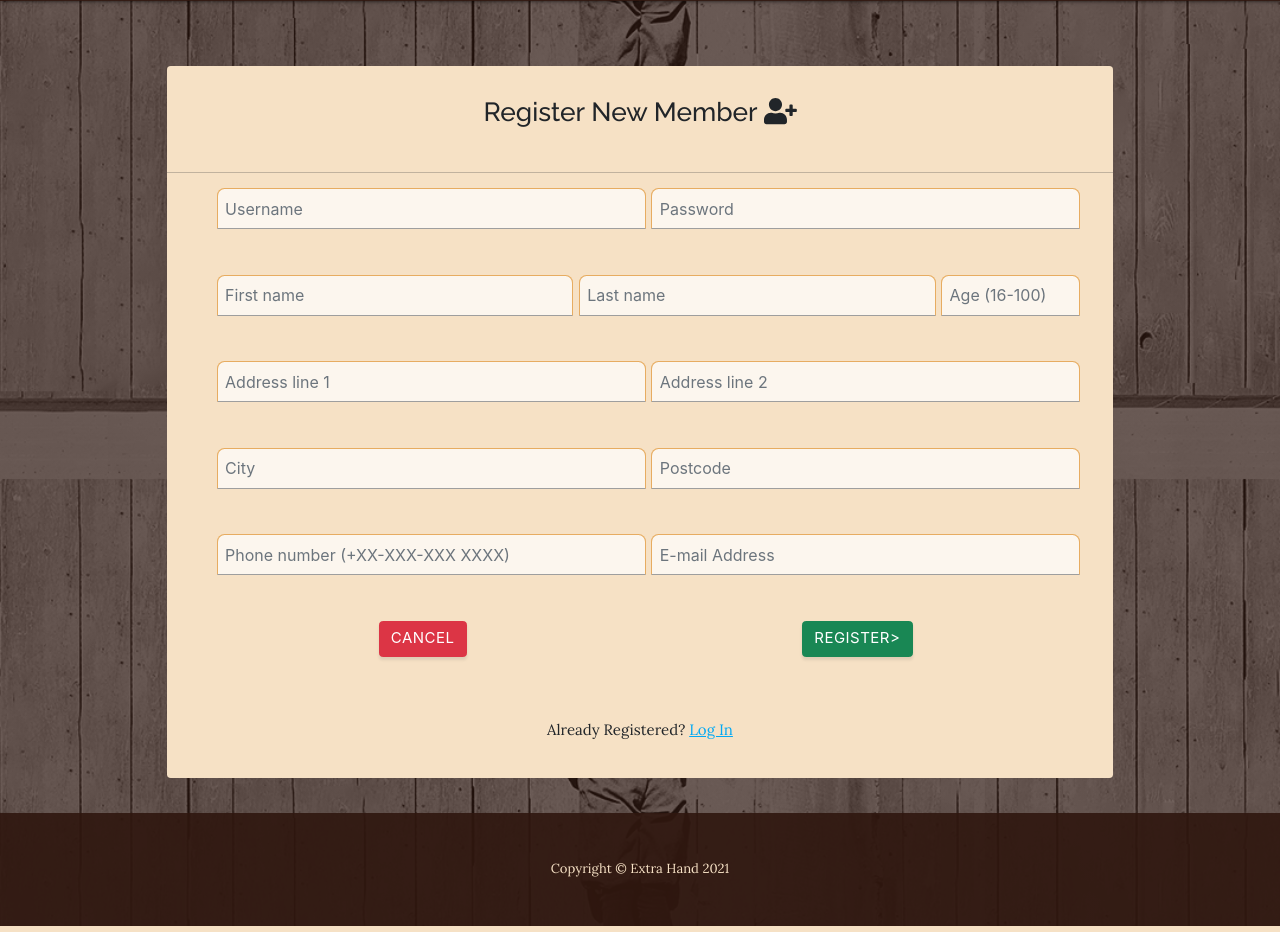
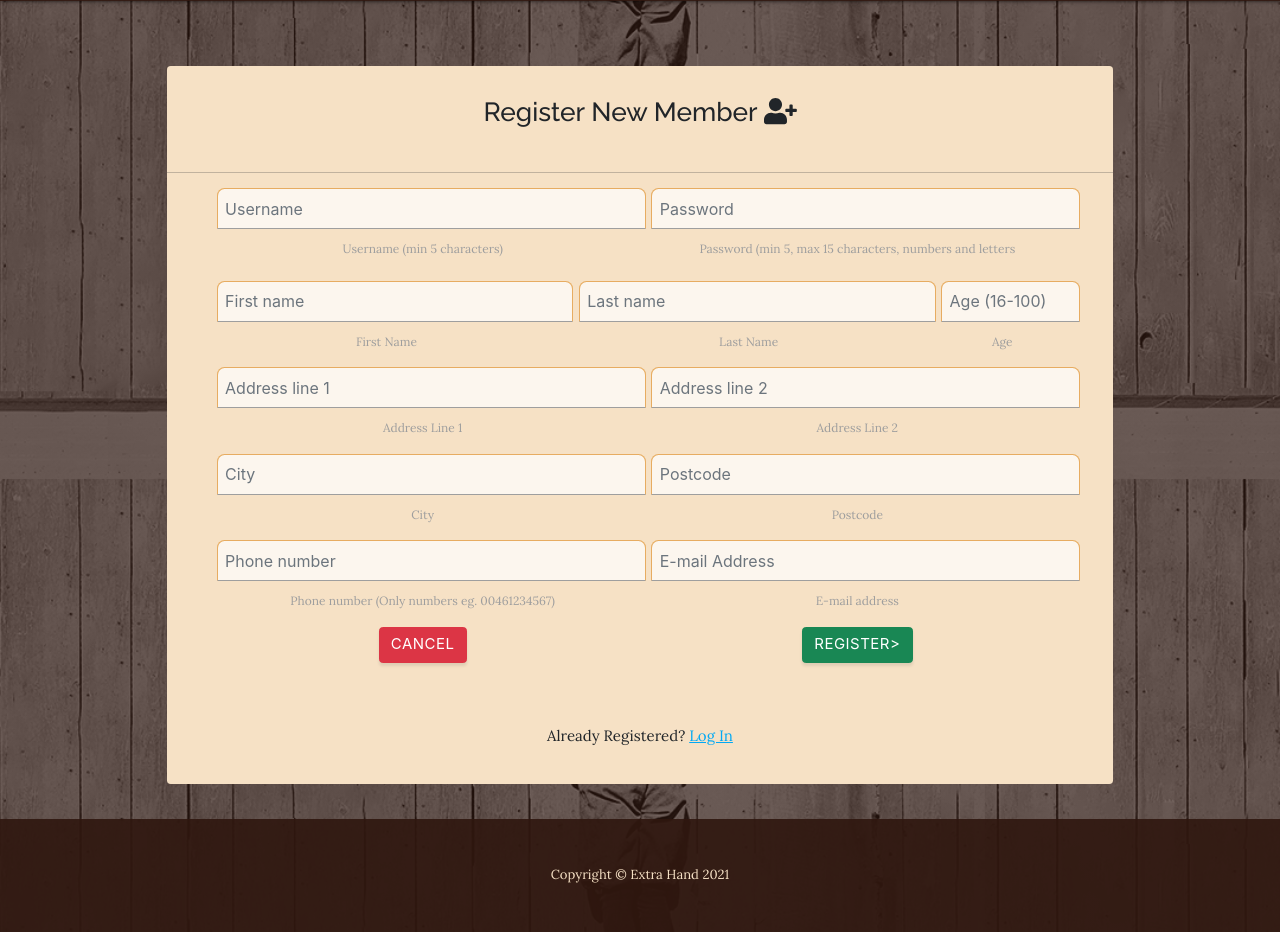
Before and after one commit to szomoru/extrahand-mp3, a Flask app: page /register in a window 1280 px wide. Shown: the part 321-1253 px from the top of the page. Run offline with Flask 2, Linux system fonts and the light colour scheme; some libraries are stand-ins or nearby versions.

Commit message:
profile visualisation modified, update button added. Functionality does not work yet. Rest of the htmls, code formatting and testing

```diff
--- a/app.py
+++ b/app.py
@@ -15,12 +15,24 @@ app.config["MONGO_DBNAME"] = os.environ.get("MONGO_DBNAME")
 app.config["MONGO_URI"] = os.environ.get("MONGO_URI")
 app.secret_key = os.environ.get("SECRET_KEY")
 
+
 mongo = PyMongo(app)
 
 
 @app.route("/")
 @app.route("/get_tasks")
 def get_tasks():
+    tasks = list(mongo.db.tasks.find())
+    return render_template("index.html", tasks=tasks)
+
+
+@app.route("/home")
+def home():
+    return render_template("index.html")
+
+
+@app.route("/alltask")
+def alltask():
     tasks = list(mongo.db.tasks.find())
     return render_template("profile_alltask.html", tasks=tasks)
 
@@ -34,7 +46,7 @@ def mytasks():
 @app.route("/get_users")
 def get_users():
     users = list(mongo.db.users.find())
-    return render_template("profile_alltask.html", users=users)
+    return render_template("profile.html", users=users)
 
 
 @app.route("/search", methods=["GET", "POST"])
@@ -42,11 +54,6 @@ def search():
     query = request.form.get("query")
     tasks = list(mongo.db.tasks.find({"$text": {"$search": query}}))
     return render_template("profile.html", tasks=tasks)
-
-
-@app.route("/home")
-def home():
-    return render_template("index.html")
 
 
 @app.route("/contact")
@@ -119,8 +126,35 @@ def login():
 @app.route("/profile/<username>", methods=["GET", "POST"])
 def profile(username):
     # grab the session user's username from db
-    username = mongo.db.users.find_one(
-        {"username": session["user"]})["username"]
+    user = mongo.db.users.find_one(
+        {"username": session["user"].lower()})
+
+    if request.method == "POST":
+        mongo.db.users.update_one(
+            {"username": user["username"]},
+            {"$set": {"username": request.form.get("username").lower(),
+                      "fname": request.form.get("fname"),
+                      "lname": request.form.get("lname"),
+                      "age": int(request.form.get("age")),
+                      "address_l1": request.form.get("address_l1"),
+                      "address_l2": request.form.get("address_l2"),
+                      "city": request.form.get("city"),
+                      "postcode": int(request.form.get("postcode")),
+                      "cell": int(request.form.get("cell")),
+                      "email": request.form.get("email")}})
+
+        flash("Your Profile Has Been Updated", "success")
+        session["user"] = request.form.get("username").lower()
+        username = user["username"]
+
+        return redirect(url_for("profile", username=username, user=user))
+
+    return render_template(
+        "profile.html",
+        username=user["username"], user=user)
+
+
+"""
     fname = mongo.db.users.find_one(
         {"username": session["user"]})["fname"]
     lname = mongo.db.users.find_one(
@@ -148,6 +182,37 @@ def profile(username):
                                postcode=postcode, cell=cell, email=email)
 
     return redirect(url_for("login"))
+"""
+
+
+@app.route("/edit_profile/<username>", methods=["GET", "POST"])
+def edit_profile(username):
+
+    user_id = mongo.db.users.find_one(
+        {"username": session["user"]})["_id"]
+
+    if request.method == "POST":
+
+        submit = {
+            "username": request.form.get("username").lower(),
+            "password": generate_password_hash(request.form.get("password")),
+            "fname": request.form.get("fname").lower(),
+            "lname": request.form.get("lname").lower(),
+            "age": request.form.get("age").lower(),
+            "address_l1": request.form.get("address_l1").lower(),
+            "address_l2": request.form.get("address_l2").lower(),
+            "city": request.form.get("city").lower(),
+            "postcode": request.form.get("postcode").lower(),
+            "cell": request.form.get("cell").lower(),
+            "email": request.form.get("email").lower()
+        }
+
+        mongo.db.users.update({"_id": ObjectId(user_id)}, submit)
+        flash("Profile Successfully Updated")
+        return redirect(url_for("get_users"))
+
+    user = mongo.db.users.find_one({"_id": ObjectId(user_id)})
+    return render_template("profile_edit_profile.html", user=user)
 
 
 @app.route("/logout")
@@ -190,7 +255,7 @@ def new_task():
 def delete_task(task_id):
     mongo.db.tasks.remove({"_id": ObjectId(task_id)})
     flash("Task Successfully Deleted")
-    return redirect(url_for("get_tasks"))
+    return redirect(url_for("alltask"))
 
 
 @app.route("/edit_task/<task_id>", methods=["GET", "POST"])
--- a/static/js/scripts.js
+++ b/static/js/scripts.js
@@ -6,7 +6,7 @@
 // Highlights current date on contact page
 window.addEventListener('DOMContentLoaded', event => {
   const listHoursArray = document.body.querySelectorAll('.list-hours li');
-  listHoursArray[new Date().getDay()].classList.add(('today'));
+  /*listHoursArray[new Date().getDay()].classList.add(('today'));*/
 
 
 })
--- a/templates/base.html
+++ b/templates/base.html
@@ -18,6 +18,7 @@
     <!-- Core theme CSS (includes Bootstrap)-->
     <link rel="stylesheet" href="{{ url_for('static', filename='css/styles.css') }}">
     <title>Extra Hand Milestone Project</title>
+
 </head>
 
 <body>
@@ -45,7 +46,7 @@
                     {% if session.user %}
 
                         <li class="nav-item px-lg-4"><a class="nav-link text-uppercase"
-                                href="{{ url_for('get_tasks') }}">All Tasks</a></li>
+                                href="{{ url_for('alltask') }}">All Tasks</a></li>
                         <li class="nav-item px-lg-4"><a class="nav-link text-uppercase" href="{{ url_for('new_task') }}">Add
                                 New Task</a></li>
                         <li class="nav-item px-lg-4"><a class="nav-link text-uppercase" href="{{ url_for('mytasks', username = session['user']) }}">Tasks
@@ -56,7 +57,7 @@
                                 href="{{ url_for('logout') }}">Logout</a></li>
                     {% else %}
                         <li class="nav-item px-lg-4"><a class="nav-link text-uppercase"
-                                href="{{ url_for('home') }}">Home</a></li>
+                                href="{{ url_for('get_tasks') }}">Home</a></li>
                         <li class="nav-item px-lg-4"><a class="nav-link text-uppercase"
                                 href="{{ url_for('login') }}">Login/Register</a></li>
                         <li class="nav-item px-lg-4"><a class="nav-link text-uppercase"
--- a/templates/login.html
+++ b/templates/login.html
@@ -16,6 +16,7 @@
                         <input id="username" name="username" type="text" minlength="5" maxlength="15"
                             pattern="^[a-zA-Z0-9]{5,15}$" class="validate" placeholder="Username" aria-label="username"
                             required aria-hidden>
+                        <label for="username">Username</label>
                     </div>
                 </div>
 
@@ -26,6 +27,7 @@
                         <input id="password" name="password" type="password" minlength="5" maxlength="15"
                             pattern="^[a-zA-Z0-9]{5,15}$" class="validate" placeholder="Password" aria-label="password"
                             required>
+                        <label for="password">Password</label>
                     </div>
                 </div>
 
--- a/templates/profile_apply_task.html
+++ b/templates/profile_apply_task.html
@@ -11,7 +11,7 @@
                 <!-- Task Name -->
                 <div class="row mb-3">
                     <div class="col">
-                        <input id="task_name" placeholder="Task name" name="task_name" type="password"
+                        <input id="task_name" placeholder="Task name" name="task_name" type="text"
                             value="{{ task.task_name }}" minlength="5" maxlength="40" class="form-control" readonly>
                         <label class="form-label" for="task_name">Give a name to your task</label>
                     </div>
@@ -119,7 +119,7 @@
                 <!-- Confirm and Cancel form button -->
                 <div class="row mb-5 mx-auto">
                     <div class="col-md-6 mx-auto">
-                        <a href="{{ url_for('get_tasks') }}" class="btn btn-danger text-shadow">
+                        <a href="{{ url_for('alltask') }}" class="btn btn-danger text-shadow">
                             Cancel
                         </a>
                     </div>
--- a/templates/profile_edit_task.html
+++ b/templates/profile_edit_task.html
@@ -114,7 +114,7 @@
                 <!-- Confirm and Cancel form button -->
                 <div class="row mb-5 mx-auto">
                     <div class="col-md-6 mx-auto">
-                        <a href="{{ url_for('get_tasks') }}" class="btn btn-danger text-shadow">
+                        <a href="{{ url_for('alltask') }}" class="btn btn-danger text-shadow">
                             Cancel
                         </a>
                     </div>
--- a/templates/profile_new_task.html
+++ b/templates/profile_new_task.html
@@ -105,7 +105,7 @@
                 <!-- Register and Clear form button -->
                 <div class="row mb-5 mx-auto">
                     <div class="col-md-6 mx-auto">
-                        <a href="{{ url_for('get_tasks') }}" class="btn btn-danger text-shadow">
+                        <a href="{{ url_for('alltask') }}" class="btn btn-danger text-shadow">
                             Cancel
                         </a>
                     </div>
--- a/templates/register.html
+++ b/templates/register.html
@@ -13,13 +13,13 @@
                     <div class="col-md-6">
                         <input id="username" placeholder="Username" name="username" type="text" minlength="5"
                             maxlength="15" pattern="^[a-zA-Z0-9]{5,15}$" class="form-control" required>
-                        <label class="form-label" for="username"></label>
+                        <label class="form-label" for="username">Username (min 5 characters)</label>
                     </div>
                     <!-- Password -->
                     <div class="col-md-6">
                         <input id="password" placeholder="Password" name="password" type="password" minlength="5"
                             maxlength="15" pattern="^[a-zA-Z0-9]{5,15}$" class="form-control" required>
-                        <label for="password"></label>
+                        <label for="password">Password (min 5, max 15 characters, numbers and letters</label>
                     </div>
                 </div>
 
@@ -28,19 +28,19 @@
                     <div class="col-md-5">
                         <input id="fname" placeholder="First name" name="fname" type="text" class="form-control"
                             required>
-                        <label for="fname"></label>
+                        <label for="fname">First Name</label>
                     </div>
                     <!-- Last Name and Age -->
                     <div class="col-md-5">
                         <input id="lname" placeholder="Last name" name="lname" type="text" class="form-control"
                             required>
-                        <label for="lname"></label>
+                        <label for="lname">Last Name</label>
                     </div>
                     <!-- Age -->
                     <div class="col-md-2">
                         <input id="age" placeholder="Age (16-100)" name="age" type="number" class="form-control"
                             required>
-                        <label for="age"></label>
+                        <label for="age">Age</label>
                     </div>
                 </div>
 
@@ -49,12 +49,12 @@
                     <div class="col-md-6">
                         <input id="address_l1" placeholder="Address line 1" name="address_l1" type="text"
                             class="form-control" required>
-                        <label for="address_l1"></label>
+                        <label for="address_l1">Address Line 1</label>
                     </div>
                     <!-- Address Line 2 -->
                     <div class="col-md-6">
                         <input id="address_l2" placeholder="Address line 2" name="address_l2" class="form-control">
-                        <label for="address_l2"></label>
+                        <label for="address_l2">Address Line 2</label>
                     </div>
                 </div>
 
@@ -62,29 +62,29 @@
                     <!-- City -->
                     <div class="col-md-6">
                         <input id="city" placeholder="City" name="city" type="text" class="form-control" required>
-                        <label for="city"></label>
+                        <label for="city">City</label>
                     </div>
                     <!-- Postcode -->
                     <div class="col-md-6">
                         <input id="postcode" placeholder="Postcode" name="postcode" type="text" class="form-control"
                             required>
-                        <label for="postcode"></label>
+                        <label for="postcode">Postcode</label>
                     </div>
                 </div>
 
                 <div class="row mb-3">
                     <!-- Phone -->
                     <div class="col-md-6">
-                        <input id="cell" placeholder="Phone number (+XX-XXX-XXX XXXX)" name="cell" type="tel"
-                            minlength="5" maxlength="15" pattern="^[0-9]{3}-[0-9]{2}-[0-9]{3}$" class="form-control"
+                        <input id="cell" placeholder="Phone number" name="cell" type="tel"
+                            minlength="5" maxlength="15" pattern="^[0-9]$" class="form-control"
                             required>
-                        <label for="cell"></label>
+                        <label for="cell">Phone number (Only numbers eg. 00461234567)</label>
                     </div>
                     <!-- E-mail address -->
                     <div class="col-md-6">
                         <input id="email" placeholder="E-mail Address" name="email" type="email" minlength="5"
                             maxlength="40" class="form-control" required>
-                        <label for="email"></label>
+                        <label for="email">E-mail address</label>
                     </div>
                 </div>
 
@@ -115,9 +115,8 @@
                 </div>
 
 
+            </form>
         </div>
-
-        </form>
 
     </div>
 </div>
```
Also changed, not shown: static/js/sendEmail.js (deleted, +0 -9 lines), templates/about.html (+5 -3 lines), templates/contact.html (+0 -10 lines), templates/index.html (+5 -8 lines), templates/profile.html (+87 -9 lines), templates/tasks.html (deleted, +0 -11 lines).
